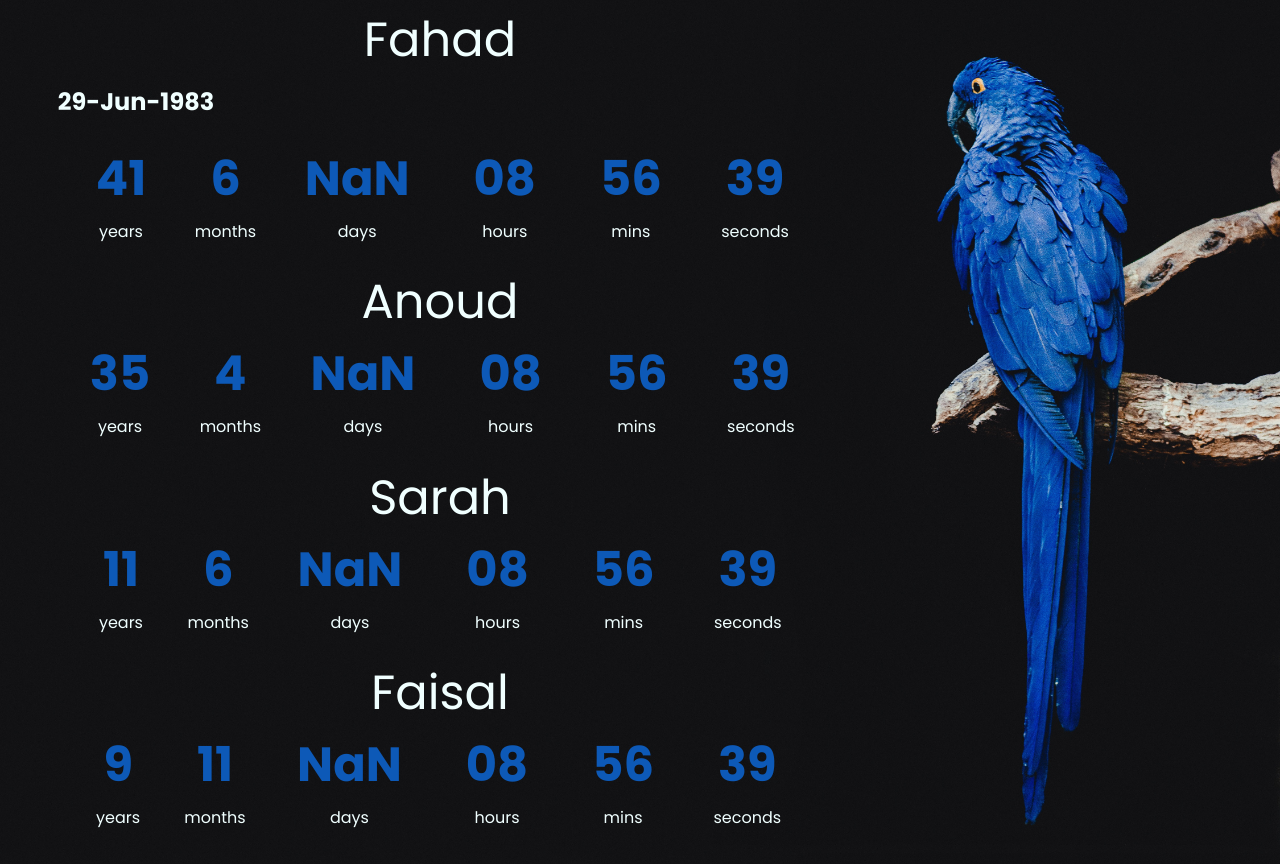
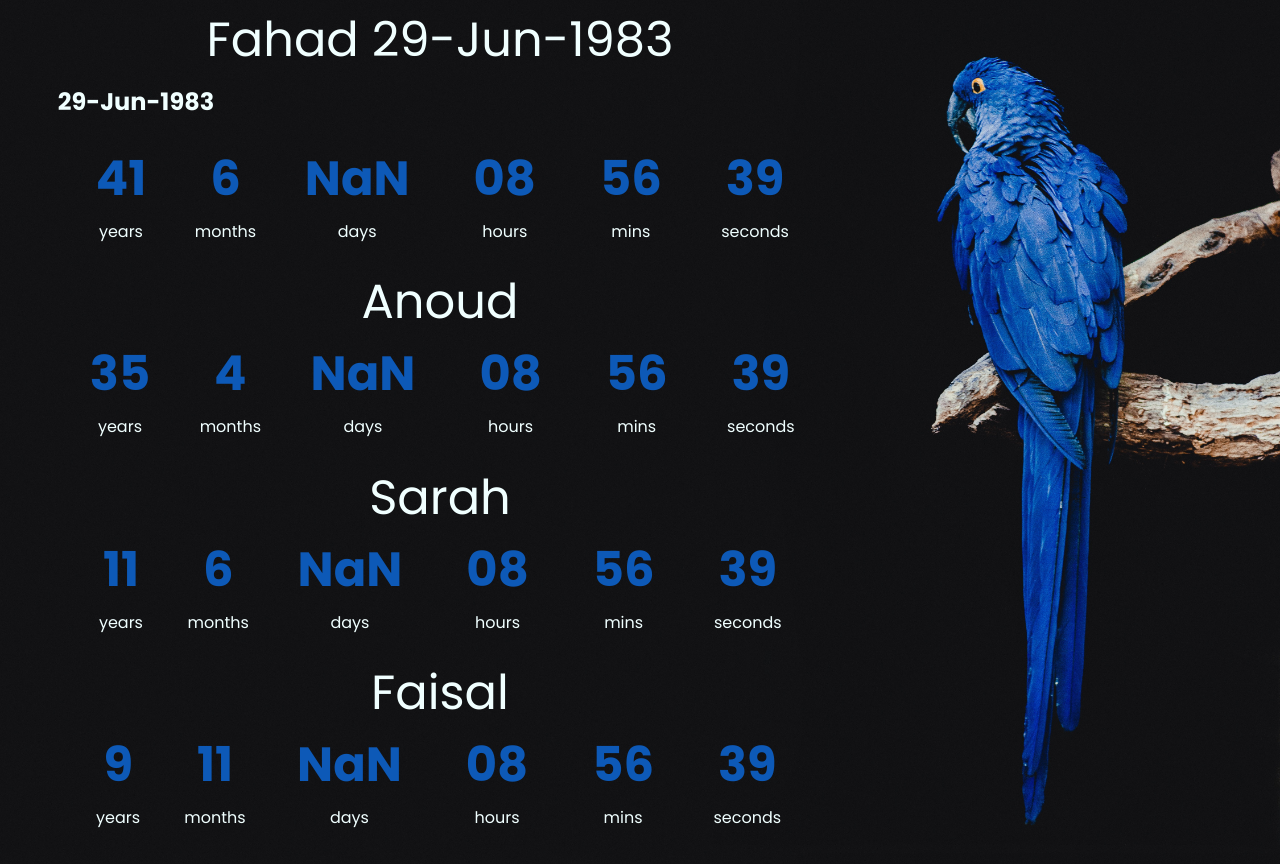
Before and after one commit to Fah11ad/age-count, a plain HTML site: page index.html in a window 1280 px wide. Drawn offline with Linux system fonts and the light colour scheme.

Commit message:
Update index.html add date of birth v2

```diff
--- a/index.html
+++ b/index.html
@@ -14,7 +14,7 @@
 
     <div class="container" id="root">
         <div class="box box-1">
-            <h1 class="name">Fahad</h1>
+            <h1 class="name">Fahad 29-Jun-1983</h1>
             <h2>29-Jun-1983</h2>
             <div class="age">
                 <div class="count-el years-c">
```
